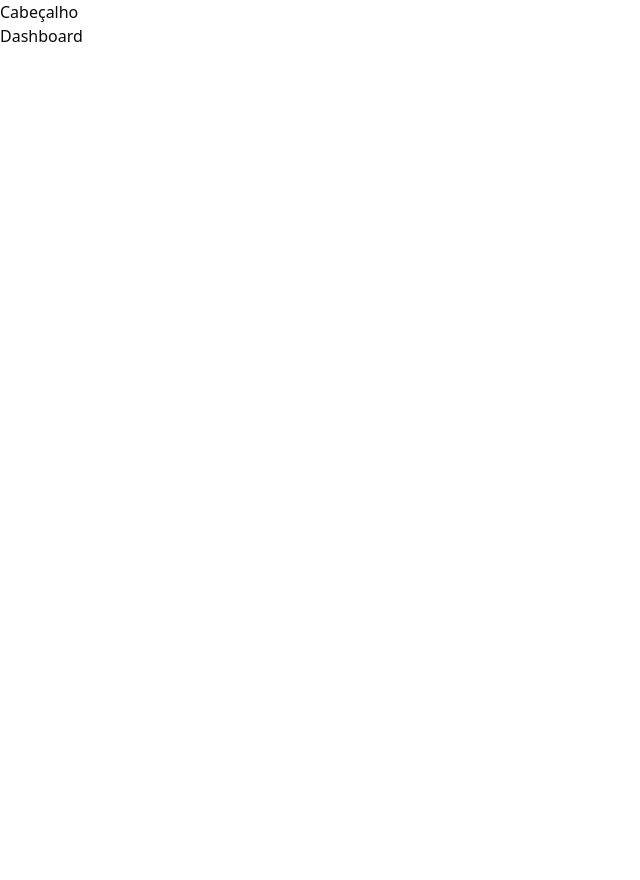
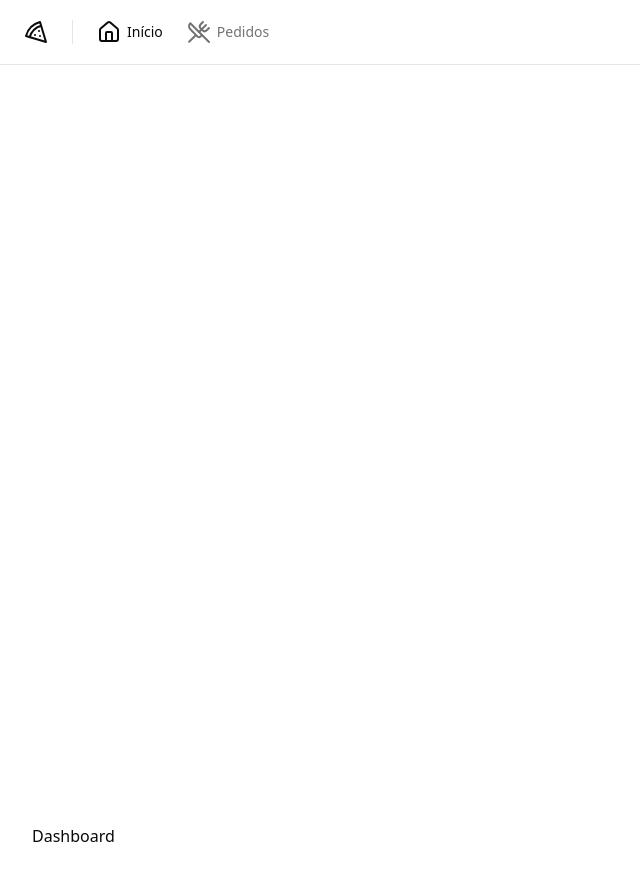
Before and after one commit to JoaoPaacheco/pizzashop-web, a React (Vite) app: page / in a window 1280 px wide. Shown: the whole page, without its empty margins (0-640 px from the left). Before the commit the page ends 800 px from the top, so only its background shows below. Built offline with nearby package versions, Linux system fonts and the light colour scheme.

Commit message:
Layout do app com cabeçalho

```diff
--- a/package.json
+++ b/package.json
@@ -12,6 +12,7 @@
   "dependencies": {
     "@hookform/resolvers": "^3.3.4",
     "@radix-ui/react-label": "^2.0.2",
+    "@radix-ui/react-separator": "^1.0.3",
     "@radix-ui/react-slot": "^1.0.2",
     "class-variance-authority": "^0.7.0",
     "clsx": "^2.1.0",
--- /dev/null
+++ b/src/components/header.tsx
@@ -0,0 +1,27 @@
+import { Home, Pizza, UtensilsCrossed } from 'lucide-react'
+
+import { NavLink } from './nav-link'
+import { Separator } from './ui/separator'
+
+export function Header() {
+  return (
+    <div className="border-b">
+      <div className="flex h-16 items-center gap-6 px-6">
+        <Pizza className="h-6 w-6" />
+
+        <Separator orientation="vertical" className="h-6" />
+
+        <nav className="flex items-center space-x-4 lg:space-x-6">
+          <NavLink to="/">
+            <Home className="h-6 w-6" />
+            Início
+          </NavLink>
+          <NavLink to="/orders">
+            <UtensilsCrossed className="h-6 w-6" />
+            Pedidos
+          </NavLink>
+        </nav>
+      </div>
+    </div>
+  )
+}
--- /dev/null
+++ b/src/components/nav-link.tsx
@@ -0,0 +1,14 @@
+import { Link, LinkProps, useLocation } from 'react-router-dom'
+
+export type NavLinkProps = LinkProps
+
+export function NavLink(props: NavLinkProps) {
+  const { pathname } = useLocation()
+  return (
+    <Link
+      data-current={pathname === props.to}
+      className="font-md flex items-center gap-1.5 text-sm text-muted-foreground hover:text-foreground data-[current=true]:text-foreground"
+      {...props}
+    />
+  )
+}
--- /dev/null
+++ b/src/components/ui/separator.tsx
@@ -0,0 +1,29 @@
+import * as React from "react"
+import * as SeparatorPrimitive from "@radix-ui/react-separator"
+
+import { cn } from "@/lib/utils"
+
+const Separator = React.forwardRef<
+  React.ElementRef<typeof SeparatorPrimitive.Root>,
+  React.ComponentPropsWithoutRef<typeof SeparatorPrimitive.Root>
+>(
+  (
+    { className, orientation = "horizontal", decorative = true, ...props },
+    ref
+  ) => (
+    <SeparatorPrimitive.Root
+      ref={ref}
+      decorative={decorative}
+      orientation={orientation}
+      className={cn(
+        "shrink-0 bg-border",
+        orientation === "horizontal" ? "h-[1px] w-full" : "h-full w-[1px]",
+        className
+      )}
+      {...props}
+    />
+  )
+)
+Separator.displayName = SeparatorPrimitive.Root.displayName
+
+export { Separator }
--- a/src/pages/_layouts/app.tsx
+++ b/src/pages/_layouts/app.tsx
@@ -1,10 +1,14 @@
 import { Outlet } from 'react-router-dom'
+
+import { Header } from '@/components/header'
 
 export function AppLayout() {
   return (
     <div>
-      <header>Cabeçalho</header>
-      <main>
+      <header className="flex min-h-screen flex-col antialiased">
+        <Header />
+      </header>
+      <main className="flex flex-1 flex-col gap-4 p-8 pt-6">
         <Outlet />
       </main>
     </div>
--- a/src/pages/_layouts/auth.tsx
+++ b/src/pages/_layouts/auth.tsx
@@ -3,7 +3,7 @@
 
 export function AuthLayout() {
   return (
-    <div className="grid min-h-screen grid-cols-2">
+    <div className="grid min-h-screen grid-cols-2 antialiased">
       <div className="flex h-full flex-col justify-between border-r border-foreground/5 bg-muted p-10 text-muted-foreground">
         <div className="flex items-center gap-3 text-lg font-medium text-foreground">
           <Pizza className="h-5 w-5" />
```
Also changed, not shown: 1 other file (tests, documents, lock files or other folders).
